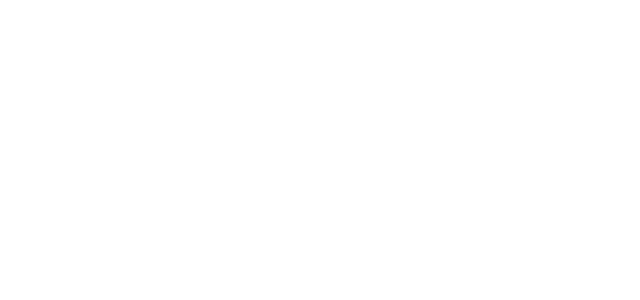
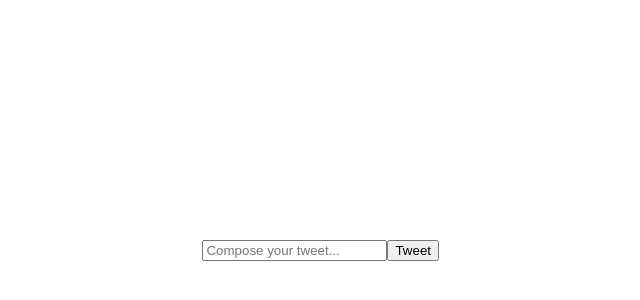
Before and after one commit to roddone/l3sdn-td1, a Vue app: page / in a window 1280 px wide. Shown: the part 150-450 px from the top of the page, without its empty margins (201-841 px from the left). Built offline with nearby package versions, Linux system fonts and the light colour scheme.

Commit message:
twitterv2

```diff
--- a/src/App.vue
+++ b/src/App.vue
@@ -1,9 +1,28 @@
-<script setup>
-</script>
+<template>
+    <div>
+      <TweetForm @tweet-created="addTweet"></TweetForm>
+      <div v-for="(tweet, index) in tweets" :key="index">
+        <div v-if="tweet">
+          <!-- Render tweet content -->
+          <div>{{ tweet.author }}</div>
+          <div>{{ tweet.content }}</div>
+          <div>{{ tweet.createdAt }}</div>
+        </div>
+        <div v-else>
+          <!-- Handle case when tweet prop is undefined or null -->
+          <div>No tweet data available</div>
+        </div>
+      </div>
+    </div>
+  </template>
 
-<template>
+  <script setup>
+  import { ref } from 'vue';
+  import Tweet from './components/Tweet.vue';
+  import TweetForm from './components/TweetForm.vue';
+  const tweets = ref([]);
 
-</template>
-
-<style scoped>
-</style>
+  const addTweet = (newTweet) => {
+    tweets.value.unshift(newTweet);
+  };
+  </script>
--- /dev/null
+++ b/src/components/Tweet.vue
@@ -0,0 +1,27 @@
+<template>
+    <div class="tweet">
+      <div class="author">{{ tweet.author }}</div>
+      <div class="content">{{ tweet.content }}</div>
+      <div class="createdAt">{{ tweet.createdAt }}</div>
+    </div>
+  </template>
+
+  <script setup props="tweet">
+  </script>
+
+  <style scoped>
+  .tweet {
+    margin-bottom: 20px;
+    padding: 10px;
+    border: 1px solid #ccc;
+    border-radius: 5px;
+  }
+
+  .author {
+    font-weight: bold;
+  }
+
+  .createdAt {
+    color: #888;
+  }
+  </style>
--- /dev/null
+++ b/src/components/TweetForm.vue
@@ -0,0 +1,25 @@
+<template>
+    <form @submit.prevent="submitTweet">
+      <input type="text" v-model="tweetText" placeholder="Compose your tweet...">
+      <button type="submit">Tweet</button>
+    </form>
+  </template>
+
+  <script setup>
+  import { ref, defineEmits } from 'vue';
+
+  const tweetText = ref('');
+
+  const submitTweet = () => {
+    if (tweetText.value.trim() !== '') {
+      emit('tweet-created', {
+        author: 'Vianney Lehu',
+        content: tweetText.value,
+        createdAt: new Date().toLocaleString()
+      });
+      tweetText.value = '';
+    }
+  }
+
+  const emit = defineEmits(['tweet-created']);
+  </script>
```
